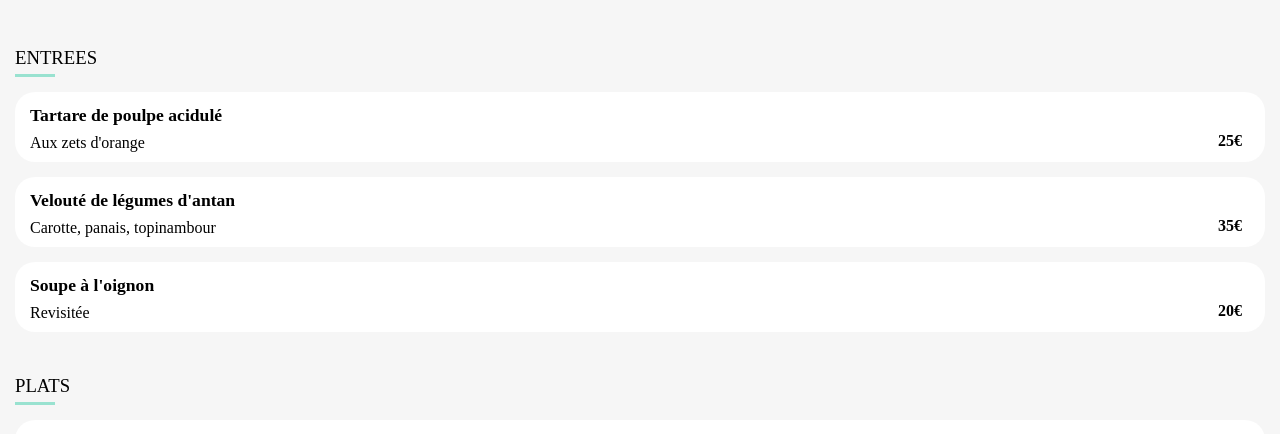
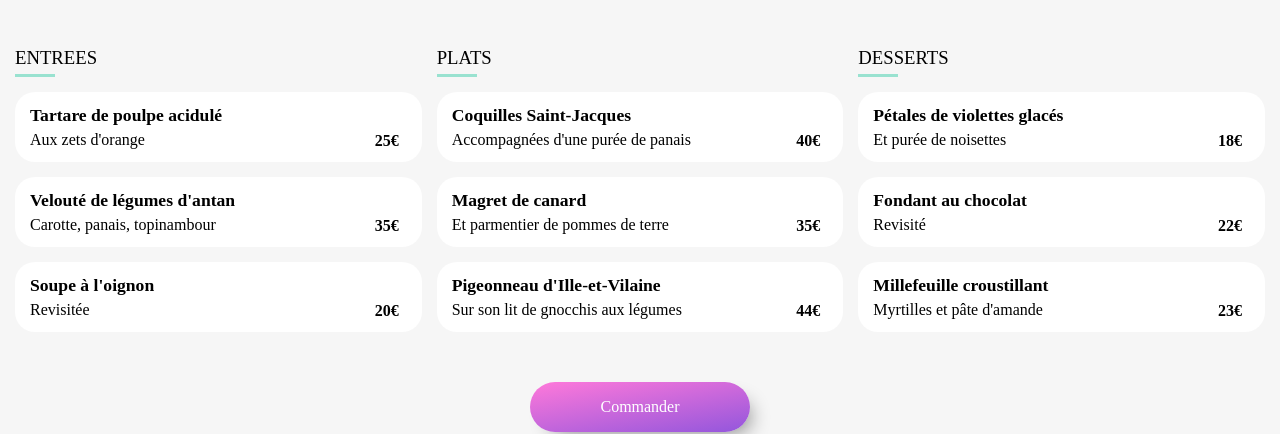
Before and after one commit to jbc14/JeanBaptisteConte_3_12102021, a website: page alafrancaise.html in a window 1280 px wide. Shown: the part 390-824 px from the top of the page. Drawn offline with Linux system fonts and the light colour scheme; a web font is replaced by a local one.

Commit message:
Fin Maquette

```diff
--- a/alafrancaise.html
+++ b/alafrancaise.html
@@ -13,7 +13,9 @@
     </head>
     <body>
         <header>
-            <a href="index.html#restaurants"><i class="fas fa-arrow-left"></i></a>
+            <a href="index.html#restaurants"
+                ><i class="fas fa-arrow-left"></i
+            ></a>
             <h1>ohmyfood</h1>
         </header>
 
@@ -29,6 +31,7 @@
                 <h2>A la française</h2>
                 <i class="far fa-heart"></i>
 
+                <div class="carte__flex">
                     <div class="carte__entrees">
                         <h3>ENTREES</h3>
                         <div class="carte__underline"></div>
@@ -88,6 +91,7 @@
                             <div class="prix">23€</div>
                         </div>
                     </div>
+                </div>
                 <a href="#"
                     ><input type="button" class="btn" value="Commander"
                 /></a>
--- a/sass/Layout/_restaurantpage.scss
+++ b/sass/Layout/_restaurantpage.scss
@@ -59,6 +59,10 @@ header i {
             display: flex;
             flex-direction: column;
             row-gap: 15px;
+
+            @media all and (min-width: 1000px) {
+                width: 33%;
+            }
         }
 
         &__underline {
@@ -85,16 +89,26 @@ header i {
             h4 {
                 grid-column: 1;
                 grid-row: 1;
-                line-height: 0em;
+                line-height: 1rem;
                 font-size: 1.1rem;
                 font-weight: 600;
+                margin: 0;
+                white-space: nowrap;
+                overflow: hidden;
+                text-overflow: ellipsis;
+                padding-top: 15px;
             }
 
             p {
                 grid-column: 1;
                 grid-row: 2;
-                line-height: 0em;
+                line-height: 1Rem;
                 font-size: 1rem;
+                margin: 0;
+                white-space: nowrap;
+                overflow: hidden;
+                text-overflow: ellipsis;
+                padding-top: 5px;
             }
 
             .prix {
```
Also changed, not shown: lanoteenchantee.html (+5 -1 lines), ledelicedessens.html (+6 -1 lines), public/css/style.css, 1 other file. Lines whose indentation alone changed are shown as unchanged.
